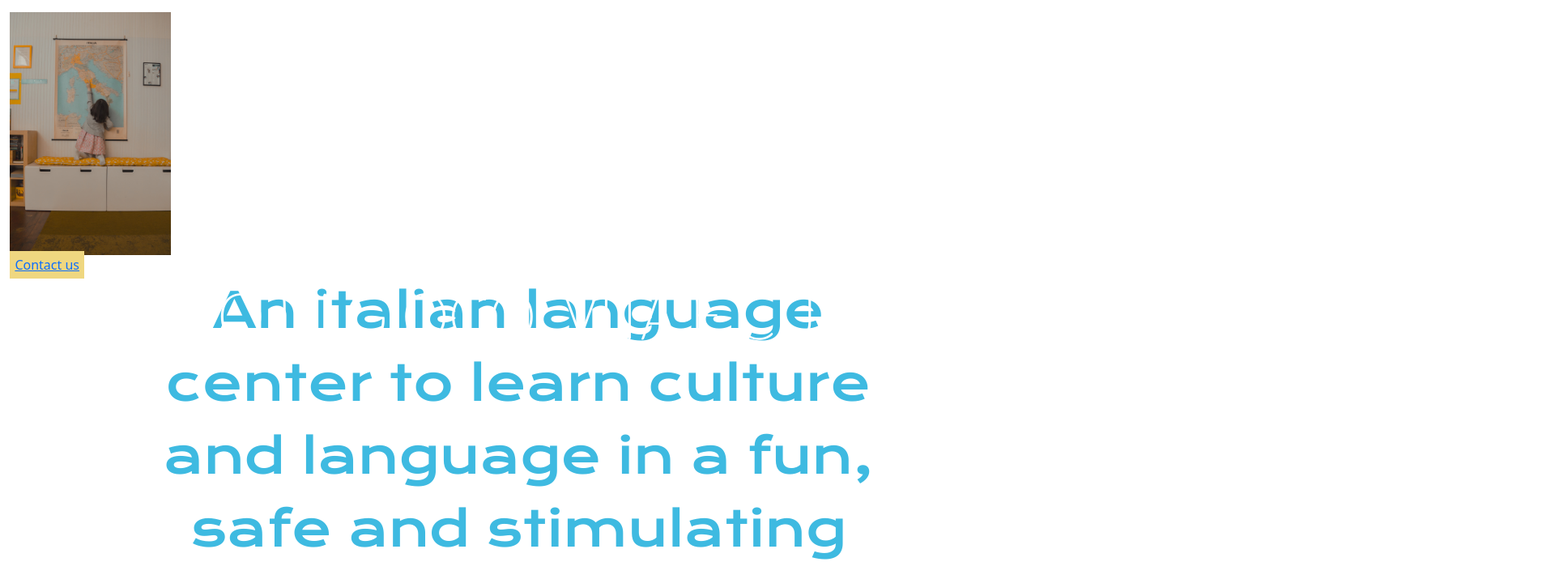
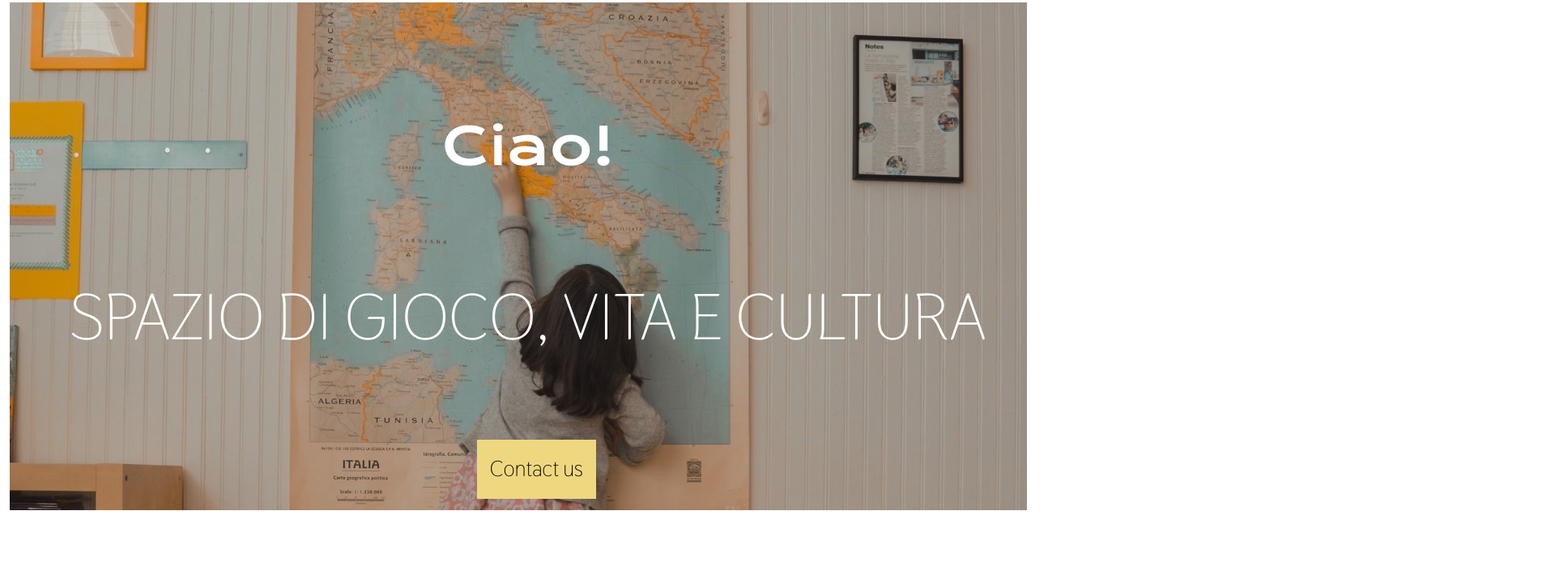
Before and after one commit to noraBomo/Spazio_Website, a plain HTML site: page index.html in a window 1280 px wide. Shown: the part 97-812 px from the top of the page at 81% size, 1920 px wide, since content can reach past the window. Drawn offline with nearby package versions, Linux system fonts and the light colour scheme.

Commit message:
fix website styling

```diff
--- a/index.html
+++ b/index.html
@@ -21,22 +21,25 @@
         </ul>
 
     </nav>
-
+    <main>
     <div class="squares">
-        <img src="images/DSC_0216.jpg" alt="background image"></img>
+        <img src="images/intro.jpg" alt="background image"></img>
     </div>
 
      <h1 class="hero"> Ciao! </h1>
    <h2 class="slogan">SPAZIO DI GIOCO, VITA E CULTURA</h2>
-    <a class="contact-link">Contact us</a>
+    <a class="contact" href="contact_us.html">Contact us</a>
 
-    <p>An italian language center to learn culture and language in a fun, safe and stimulating environment</p>
+
+    <p class="first_paragraph">An italian language center to learn culture and language in a fun, safe and stimulating environment</p>
+
+    <p class="p1">Spazio Italiano is an Italian language center for children and their families located in San Francisco ( North Beach). We offer full Italian immersion programs for kids 9 months to 16 years of age as well as parent participation in an intimate, well designed space.</p>
 
     <div class="second big picture1">
-        <img src="images/DSC_0011-2.jpg" alt="second image">
+        <img src="images/kids.jpg" alt="second image">
     </div>
-    <p class="P1">An authentic learning experience with Native Italian Instructors Founded in 2004</p>
-    <a class="contact2-link">Contact us</a>
+    <p class="p1">An authentic learning experience with Native Italian Instructors Founded in 2004</p>
+    <a class="about_us-link text-center m-5" href="about_us.html">About us</a>
 
     <div class="content-wrapper">
     <h3 class="rectangle"></h3>
@@ -44,6 +47,7 @@
     <p class="title-in-white">Our Italian immersion education programs</p>
     </div>
 </div>
+</main>
 
 </div>
 <script src="https://cdn.jsdelivr.net/npm/bootstrap@5.0.2/dist/js/bootstrap.bundle.min.js" integrity="sha384-MrcW6ZMFYlzcLA8Nl+NtUVF0sA7MsXsP1UyJoMp4YLEuNSfAP+JcXn/tWtIaxVXM" crossorigin="anonymous"></script>
--- a/style.css
+++ b/style.css
@@ -30,14 +30,20 @@ body{
   font-family: 'Thasadith Regular';
 }
 
-/* .contact {
+.contact {
   color: black;
   position: absolute;
-  top: 50%;
-  width: 10%;
+  top: 80%;
+  left: 46%;
+  /* width: 10%; */
   text-align: center;
   background-color: #EFD780;
-} */
+  text-decoration: none;
+  font-family: 'Thasadith Regular';
+  font-size: 27px;
+  padding: 1rem;
+
+}
 
 .contact-link{
   background-color: #EFD780;
@@ -93,17 +99,15 @@ ul {
 }
 
 nav {
-  width: 100%;
+  width: auto;
   display: flex;
   justify-content: space-between;
-  overflow: auto;
   background: white;
   padding: 0 2rem;
 
 }
 
 li a {
-  width: 100px;
   display: block;
   padding: 20px 15px;
   text-decoration: none;
@@ -120,8 +124,13 @@ nav ul li {
   text-align: right;
 }
 
-.squares img{
-  height: 300px;
+.squares{
+  overflow: hidden;
+}
+
+main img{
+  width: 100%;
+  height: auto;
 }
 /*
 active,
@@ -147,7 +156,7 @@ h1 {
 */
 
 
-p {
+.first_paragraph {
   font-size: 60px;
   color: #3EBAE1;
   margin: 10%;
```
Also changed, not shown: images/intro.jpg (added), images/kids.jpg (added).
